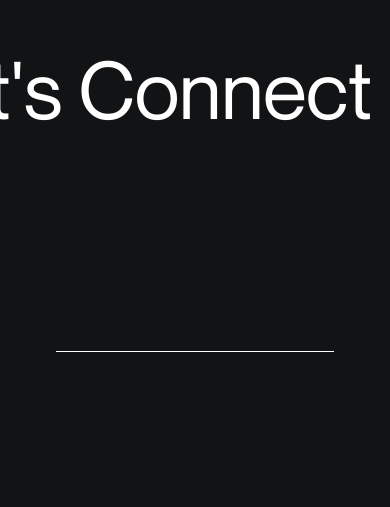
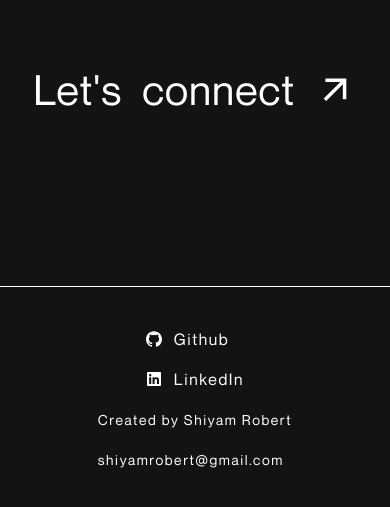
Before and after one commit to shiyammm/portfolio_using_react, a React (Vite) app: page / in a window 390 px wide. Shown: the part 3540-4047 px from the top of the page. Built offline with nearby package versions, Linux system fonts and the light colour scheme.

Commit message:
Implemented new animation and resolved visibility issue of unordered list by replacing it with a div

```diff
--- a/src/containers/Contact.jsx
+++ b/src/containers/Contact.jsx
@@ -6,11 +6,15 @@ import gsap from 'gsap';
 import { MdArrowOutward } from 'react-icons/md';
 
 const Contact = () => {
+  let Text = "Let's connect";
+  let textSplit = Text.split(' ');
+
   useGSAP(() => {
-    gsap.from('.tween', {
-      y: 100,
+    gsap.from(['.tween', '.arrow'], {
+      y: 50,
       opacity: 0,
-      duration: 1,
+      stagger: 0.2,
+      duration: 0.5,
       scrollTrigger: {
         trigger: '.contact',
         start: 'top 20%',
@@ -25,50 +29,72 @@ const Contact = () => {
         start: 'top 20%',
       },
     });
+    gsap.from('.links', {
+      y: 10,
+      opacity: 0,
+      duration: 2.5,
+      delay: 0.5,
+      scrollTrigger: {
+        trigger: '.contact',
+        start: 'top 20%',
+      },
+    });
   });
 
   return (
     <footer
-      className="relative flex items-end w-full h-screen px-14 contact"
+      className="relative w-full h-screen text-white flex-center px-14 contact"
       id="contact"
     >
-      <div className="absolute flex-center -translate-x-1/2 -translate-y-1/2 top-1/2 left-1/2 w-[60rem] h-[20rem] tween">
-        <div className="relative">
-          <a href="mailto:shiyamrobert@gmail.com" className="">
-            <h4 className="text-[7rem] xl:text-[5rem] md:text-[3rem] font-neue-montreal text-white flex items-center gap-9">
-              Let's Connect <MdArrowOutward className="text-white" />
-            </h4>
-          </a>
+      <div>
+        <a
+          href="mailto:shiyamrobert@gmail.com"
+          style={{
+            fontSize: 'calc(2rem + 2.5vw)',
+          }}
+          className="flex items-center font-medium font-neue-montreal "
+        >
+          {textSplit.map((text, i) => (
+            <span
+              key={i}
+              className="inline-block pr-5 tracking-wide bg-re-500 tween"
+            >
+              {text}
+            </span>
+          ))}
+          <MdArrowOutward className="text-white arrow" />{' '}
+        </a>
+      </div>
+      <div className="absolute bottom-0 w-full">
+        <div className="w-full h-[1px] line bg-white"></div>
+        <div className="flex items-center justify-between w-full py-10 px-14 links sm:flex-col sm:gap-4 sm:justify-center">
+          <div className="space-y-4">
+            <div className="flex items-center gap-3 text-md">
+              <SiGithub />
+              <span className="inline-block  tracking-[0.1rem] font-medium font-neue-montreal">
+                Github
+              </span>
+            </div>
+            <div className="flex items-center gap-3 text-md">
+              <FaLinkedin />
+              <span className="inline-block  tracking-[0.1rem] font-medium font-neue-montreal">
+                LinkedIn
+              </span>
+            </div>
+          </div>
+          <div className="space-y-4">
+            <div className="">
+              <span className="inline-block sm:text-sm  tracking-[0.1rem] font-medium font-neue-montreal">
+                Created by Shiyam Robert
+              </span>
+            </div>
+            <div className="">
+              <span className="inline-block sm:text-sm  tracking-[0.1rem] font-medium font-neue-montreal">
+                shiyamrobert@gmail.com
+              </span>
+            </div>
+          </div>
         </div>
-        <button className="px-3 py-2 xl:py-1 xl:px-2 absolute top-[1rem] md:hidden  right-[6rem] text-lg xl:text-[1rem] font-medium border-[1px] bg-violet hover:bg-violet/90 rounded-full font-circular-medium flex-center cursor-none">
-          <span className="inline-block w-4 h-4 mr-2 bg-green-700 rounded-full"></span>
-          Open for Opportunities
-        </button>
-      </div>
-
-      <div className="relative flex items-center justify-between w-full px-10 py-14 md:px-0">
-        <div className="absolute top-0 left-0 w-full h-[1px] line bg-white"></div>
-        <div className="absolute top-0 left-0 w-full md:hidden h-[1px] line bg-white"></div>
-        <ul className="space-y-4 text-xl text-white font-circular-medium md:flex md:space-y-0">
-          <li className="flex items-center gap-5">
-            <a href="">
-              <span className="md:hidden">Github</span>
-            </a>
-            <SiGithub className="text-white h-7 w-7" />{' '}
-          </li>
-          <li className="flex items-center gap-5">
-            <a href="">
-              <span className="md:hidden">LinkedIn</span>
-            </a>
-            <FaLinkedin className="text-white h-7 w-7" />{' '}
-          </li>
-        </ul>
-        <ul className="space-y-2 text-lg tracking-wider text-center text-white md:text-sm font-neue-montreal">
-          <li>Created by Shiyam Robert</li>
-          <li>
-            <a href="mailto:shiyamrobert@gmail.com">shiyamrobert@gmail.com</a>
-          </li>
-        </ul>
       </div>
     </footer>
   );
```
